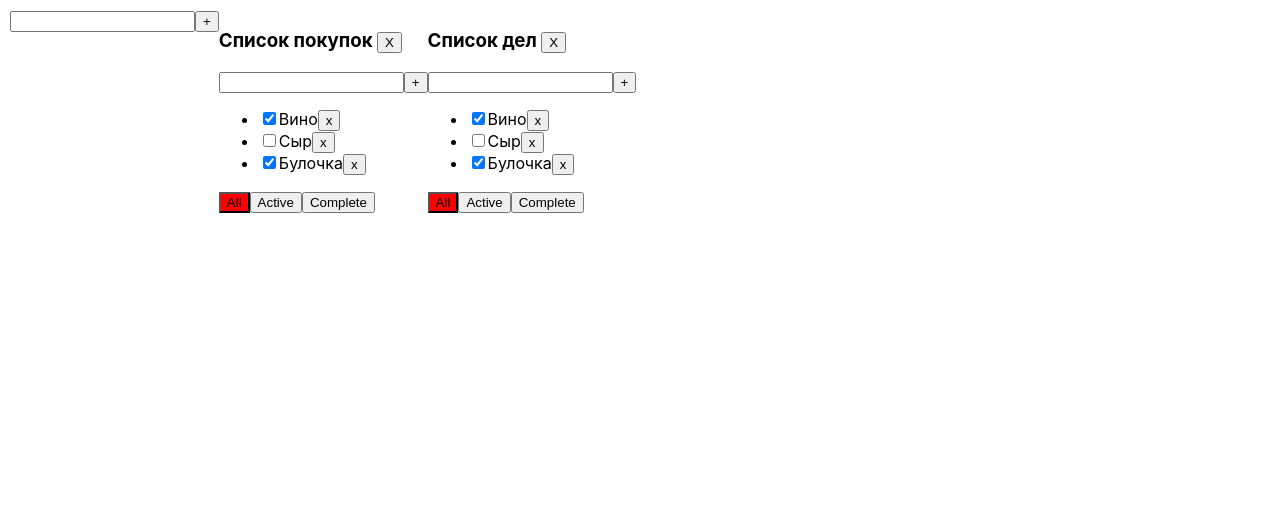
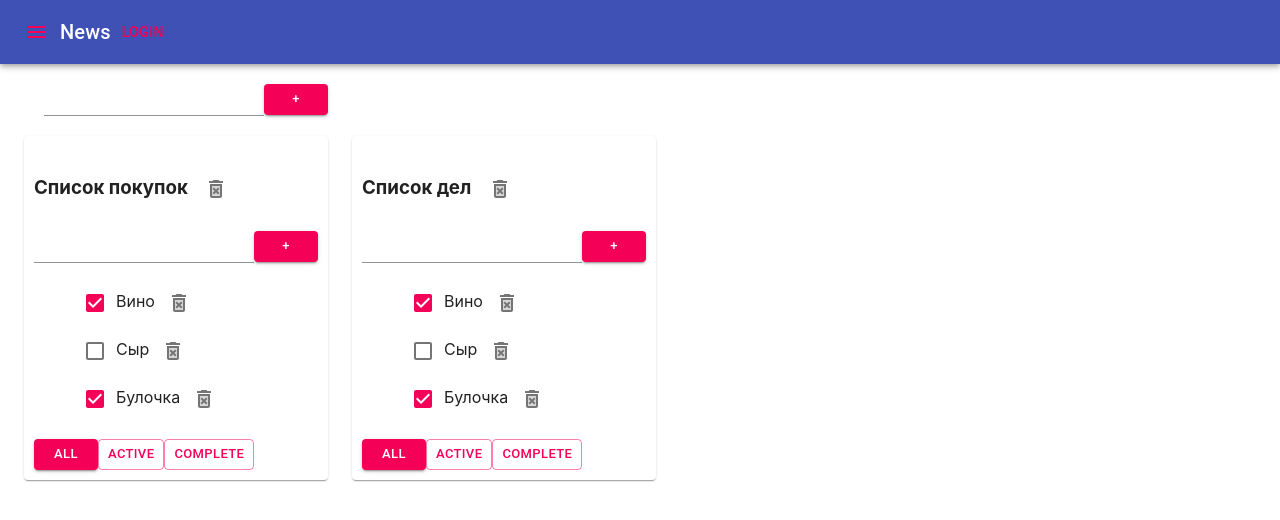
Before and after one commit to KrStasya/Todolist, a React (Create React App) app: page / in a window 1280 px wide. Shown: the top 520 px of the page. Built offline with nearby package versions, Linux system fonts and the light colour scheme.

Commit message:
Add material-ui

```diff
--- a/package.json
+++ b/package.json
@@ -3,6 +3,8 @@
   "version": "0.1.0",
   "private": true,
   "dependencies": {
+    "@material-ui/core": "^4.12.3",
+    "@material-ui/icons": "^4.11.2",
     "@testing-library/jest-dom": "^5.11.4",
     "@testing-library/react": "^11.1.0",
     "@testing-library/user-event": "^12.1.10",
--- a/src/AddItemForm.tsx
+++ b/src/AddItemForm.tsx
@@ -1,10 +1,11 @@
+import Button from "@material-ui/core/Button";
 import React, {ChangeEvent, KeyboardEvent, useState} from "react";
-import {Button} from "./Button";
+import {TextField} from "@material-ui/core";
 
 type AddItemFormType = {
     addItem: (title: string ) => void
+}
 
-}
 export function AddItemForm(props: AddItemFormType) {
     let [NewTaskTitle, setNewTaskTitle] = useState("")
     let [error, seterror] = useState<string | null>(null)
@@ -12,7 +13,7 @@ export function AddItemForm(props: AddItemFormType) {
         if (NewTaskTitle.trim() !== "") {
             props.addItem(NewTaskTitle)
             setNewTaskTitle("")
-        } else seterror("Ввидите название покупки")
+        } else seterror("Ввидите данные")
     }
 
     const onChangeAddTask = (e: ChangeEvent<HTMLInputElement>) => {
@@ -27,12 +28,18 @@ export function AddItemForm(props: AddItemFormType) {
 
     return (
         <div>
-            <input value={NewTaskTitle}
-                   onChange={onChangeAddTask}
-                   onKeyPress={onKeyPressAddTask}
-                   className={error ? "error" : ""}/>
-            <Button title={"+"} callback={addTask}/>
-            {error && <div className={error ? "error" : ""}>{error}</div>}
+            <TextField variant="standard"
+                      onChange={onChangeAddTask}
+                       onKeyPress={onKeyPressAddTask}
+                       error={!!error}
+                       helperText={error}
+            />
+            <Button onClick={addTask}
+                    variant="contained"
+                    size="small"
+                    color="secondary">{"+"}</Button>
+            {/*<Button title={"+"} callback={addTask}/>*/}
+
         </div>
     )
 }
--- a/src/App.css
+++ b/src/App.css
@@ -1,12 +1,3 @@
 .App {
-  display: flex;
-  padding: 10px;
+
 }
-.activefilter{
-  background-color: red;
-}
-
-.error{
-  color: red;
- border-color: red;
-}
--- a/src/App.tsx
+++ b/src/App.tsx
@@ -1,29 +1,31 @@
 import React, {useState} from 'react';
-import { v1 } from 'uuid';
+import {v1} from 'uuid';
 import './App.css';
 import {Todolist} from "./Todolist";
 import {AddItemForm} from "./AddItemForm";
+import {AppBar, Button, Container, Grid, IconButton, Paper, Toolbar, Typography} from "@material-ui/core";
+import {Menu} from "@material-ui/icons"
 
-export type tasksType={
-  id:string
-  isDone:boolean
-  title:string
+export type tasksType = {
+    id: string
+    isDone: boolean
+    title: string
 }
-export type filterType="All" | "Active" |"Complete"
-export type todolistType={
-  id:string
-  title:string
-  filter:filterType
+export type filterType = "All" | "Active" | "Complete"
+export type todolistType = {
+    id: string
+    title: string
+    filter: filterType
 }
-export type TaskaType= {[key:string] : Array<tasksType>}
+export type TaskaType = { [key: string]: Array<tasksType> }
 
 function App() {
-  let todolistID1=v1()
-  let todolistID2=v1()
-  let todolistID3=v1()
+    let todolistID1 = v1()
+    let todolistID2 = v1()
+    let todolistID3 = v1()
 
 
-  let [tasks,settasks]=useState<TaskaType>({
+    let [tasks, settasks] = useState<TaskaType>({
         [todolistID1]: [
             {id: v1(), isDone: true, title: "Вино"},
             {id: v1(), isDone: false, title: "Сыр"},
@@ -42,53 +44,81 @@ function App() {
         {id:v1(),isDone:true,title:"Булочка"},
       ])*/
 
-  let[todolist,settodolist]=useState<Array<todolistType>>([
-    {id:todolistID1,title:"Список покупок",filter:"All"},
-    {id:todolistID2,title:"Список дел",filter:"All"}
+    let [todolist, settodolist] = useState<Array<todolistType>>([
+        {id: todolistID1, title: "Список покупок", filter: "All"},
+        {id: todolistID2, title: "Список дел", filter: "All"}
     ])
 
-  function ChangeFilter(filter:filterType,todolistID:string) {
-    settodolist(todolist.map(m=>todolistID===m.id?{...m,filter:filter}:m))
+    function ChangeFilter(filter: filterType, todolistID: string) {
+        settodolist(todolist.map(m => todolistID === m.id ? {...m, filter: filter} : m))
     }
 
 
-  function removetask (id:string,todolistID:string) {
-   settasks({...tasks,[todolistID]:tasks[todolistID].filter(t=>t.id!==id)})
+    function removetask(id: string, todolistID: string) {
+        settasks({...tasks, [todolistID]: tasks[todolistID].filter(t => t.id !== id)})
     }
-function changeChecked(id:string,isDone:boolean,todolistID:string) {
-    settasks({...tasks,[todolistID]:tasks[todolistID].map(m=>m.id===id?{...m,isDone:isDone}:m)})
+
+    function changeChecked(id: string, isDone: boolean, todolistID: string) {
+        settasks({...tasks, [todolistID]: tasks[todolistID].map(m => m.id === id ? {...m, isDone: isDone} : m)})
     }
-function addTask(title:string,todolistID:string) {
- settasks({...tasks,[todolistID]:[{id:v1(),isDone:false,title:title.trim()},...tasks[todolistID]]})
+
+    function addTask(title: string, todolistID: string) {
+        settasks({...tasks, [todolistID]: [{id: v1(), isDone: false, title: title.trim()}, ...tasks[todolistID]]})
 
     }
 
-function removeTodolist(todolistID:string) {
-  settodolist(todolist.filter(m=>m.id!==todolistID))
+    function removeTodolist(todolistID: string) {
+        settodolist(todolist.filter(m => m.id !== todolistID))
         /*  delete tasks[todolistID]
           settasks({...tasks})*/
     }
-  function AddNewTodolist (title:string) {
-    settodolist([{id:todolistID3,title:title,filter:"All"},...todolist])
-    settasks({...tasks,[todolistID3]:[]})
+
+    function AddNewTodolist(title: string) {
+        settodolist([{id: todolistID3, title: title, filter: "All"}, ...todolist])
+        settasks({...tasks, [todolistID3]: []})
     }
 
-  function onChangeNewTitle(id:string,newtitle:string,todolistID:string) {
-    settasks({...tasks,[todolistID]:tasks[todolistID].map(m=>m.id===id?{...m,title:newtitle}:m)})
+    function onChangeNewTitle(id: string, newtitle: string, todolistID: string) {
+        settasks({...tasks, [todolistID]: tasks[todolistID].map(m => m.id === id ? {...m, title: newtitle} : m)})
     }
 
-  function onChangeNewTaskTitle(todolistID:string,newtitle:string){
-    settodolist(todolist.map(m=>m.id===todolistID?{...m,title:newtitle}:m))
+    function onChangeNewTaskTitle(todolistID: string, newtitle: string) {
+        settodolist(todolist.map(m => m.id === todolistID ? {...m, title: newtitle} : m))
     }
 
     return (
         <div className="App">
+            <AppBar position={"static"}>
+                <Toolbar>
+                    <IconButton
+                        size="medium"
+                        edge="start"
+                        color="secondary"
+                        aria-label="menu">
+                        <Menu/>
+                    </IconButton>
+                    <Typography variant="h6">
+                        News
+                    </Typography>
+                    <Button color="secondary">Login</Button>
+                </Toolbar>
+            </AppBar>
+
+            <Container fixed>
+                <Grid container style={{padding: "20px"}}>
                     <AddItemForm addItem={AddNewTodolist}/>
-      { todolist.map(m=>{
-        let filteredTasks=tasks[m.id]
-        if (m.filter==="Active") {filteredTasks=tasks[m.id].filter(f=>f.isDone)}
-        if (m.filter==="Complete") {filteredTasks=tasks[m.id].filter(f=>!f.isDone)}
-        return(
+                </Grid>
+                <Grid container spacing={3}>{
+                    todolist.map(m => {
+                        let filteredTasks = tasks[m.id]
+                        if (m.filter === "Active") {
+                            filteredTasks = tasks[m.id].filter(f => f.isDone)
+                        }
+                        if (m.filter === "Complete") {
+                            filteredTasks = tasks[m.id].filter(f => !f.isDone)
+                        }
+                        return <Grid item>
+                            <Paper style={{padding: "10px"}}>
                                 <Todolist
                                     key={m.id}
                                     todolistID={m.id}
@@ -101,10 +131,13 @@ function removeTodolist(todolistID:string) {
                                     addTask={addTask}
                                     removeTodolist={removeTodolist}
                                     onChangeNewTitle={onChangeNewTitle}
-                onChangeNewTaskTitle={onChangeNewTaskTitle}/>
-        )
+                                    onChangeNewTaskTitle={onChangeNewTaskTitle}
+                                /></Paper>
+                        </Grid>
                     })
                 }
+                </Grid>
+            </Container>
         </div>
     );
 }
--- a/src/Button.tsx
+++ b/src/Button.tsx
@@ -1,13 +1,15 @@
 import React from "react";
 import {filterType} from "./App";
+
+
 type ButtonPropsType={
     title:string
     callback:()=>void
     filter?:filterType
 }
 
-export function Button(props:ButtonPropsType) {
+export function Button (props:ButtonPropsType) {
     return (
-        <button onClick={props.callback} className={props.title===props.filter? "activefilter":""}>{props.title}</button>
+        <button  onClick={props.callback} className={props.title===props.filter? "activefilter":""}>{props.title}</button>
     )
 }
--- a/src/Todolist.tsx
+++ b/src/Todolist.tsx
@@ -1,62 +1,97 @@
-import React, {ChangeEvent, useState} from "react";
+import React, {ChangeEvent} from "react";
 import {filterType} from "./App";
-import {Button} from "./Button";
 import {AddItemForm} from "./AddItemForm";
 import {Editablespan} from "./Editablespan";
+import {Button, Checkbox, IconButton} from "@material-ui/core";
+import {DeleteForeverTwoTone} from "@material-ui/icons";
 
-type TasksType={
-    id:string
-    isDone:boolean
-    title:string
+
+type TasksType = {
+    id: string
+    isDone: boolean
+    title: string
+}
+type TodolistPropsType = {
+    title: string
+    todolistID: string
+    filter: filterType
+    tasks: Array<TasksType>
+    ChangeFilter: (filter: filterType, todolistID: string) => void
+    removetask: (id: string, todolistID: string) => void
+    changeChecked: (id: string, isDone: boolean, todolistID: string) => void
+    addTask: (title: string, todolistID: string) => void
+    removeTodolist: (todolistID: string) => void
+    onChangeNewTitle: (id: string, newtitle: string, todolistID: string) => void
+    onChangeNewTaskTitle: (todolistID: string, newtitle: string) => void
 }
 
-type TodolistPropsType={
-    title:string
-    todolistID:string
-    filter:filterType
-    tasks:Array<TasksType>
-    ChangeFilter:(filter:filterType,todolistID:string)=>void
-    removetask:(id:string,todolistID:string)=>void
-    changeChecked:(id:string,isDone:boolean,todolistID:string)=>void
-    addTask:(title:string,todolistID:string)=>void
-    removeTodolist:(todolistID:string)=>void
-    onChangeNewTitle:(id:string,newtitle:string,todolistID:string)=>void
-    onChangeNewTaskTitle:(todolistID:string,newtitle:string)=>void
-}
-export function Todolist(props:TodolistPropsType) {
+export function Todolist(props: TodolistPropsType) {
 
-    const SetAll=()=>{props.ChangeFilter("All",props.todolistID)}
-    const SetActive=()=>{props.ChangeFilter("Active",props.todolistID)}
-    const SetComplete=()=>{props.ChangeFilter("Complete",props.todolistID)}
+    const SetAll = () => {
+        props.ChangeFilter("All", props.todolistID)
+    }
+    const SetActive = () => {
+        props.ChangeFilter("Active", props.todolistID)
+    }
+    const SetComplete = () => {
+        props.ChangeFilter("Complete", props.todolistID)
+    }
 
-    const addTask=(title:string)=>{
-        props.addTask(title,props.todolistID)
+    const addTask = (title: string) => {
+        props.addTask(title, props.todolistID)
     }
-const onChangeNewTaskTitle=(newtitle:string)=>{props.onChangeNewTaskTitle(props.todolistID,newtitle)}
-const removeTodolist=()=>{props.removeTodolist(props.todolistID)}
+    const onChangeNewTaskTitle = (newtitle: string) => {
+        props.onChangeNewTaskTitle(props.todolistID, newtitle)
+    }
+    const removeTodolist = () => {
+        props.removeTodolist(props.todolistID)
+    }
     return (
         <div>
-                <h3> <Editablespan title={props.title} onChangeNewTitle={onChangeNewTaskTitle}/> <Button title={"X"} callback={removeTodolist}/></h3>
-           <AddItemForm addItem={addTask} />
+            <h3><Editablespan title={props.title} onChangeNewTitle={onChangeNewTaskTitle}/> <IconButton
+                onClick={removeTodolist}><DeleteForeverTwoTone/></IconButton> {/*<Button title={"X"} callback={removeTodolist}/>*/}
+            </h3>
+            <AddItemForm addItem={addTask}/>
             <div>
                 <ul>
-                    {props.tasks.map((m)=>{
-                        const removetask=()=>props.removetask(m.id,props.todolistID)
-                        const changeChecked=(e:ChangeEvent<HTMLInputElement>)=>{props.changeChecked(m.id,e.currentTarget.checked,props.todolistID)}
-                        const onChangeNewTitle=(newtitle:string,)=>{props.onChangeNewTitle(m.id,newtitle,props.todolistID)}
-                        return(
-                            <li key={m.id}><input type={"checkbox"}
-                                                  checked={m.isDone}
-                                                  onChange={changeChecked}/>
+                    {props.tasks.map((m) => {
+                        const removetask = () => props.removetask(m.id, props.todolistID)
+                        const changeChecked = (e: ChangeEvent<HTMLInputElement>) => {
+                            props.changeChecked(m.id, e.currentTarget.checked, props.todolistID)
+                        }
+                        const onChangeNewTitle = (newtitle: string,) => {
+                            props.onChangeNewTitle(m.id, newtitle, props.todolistID)
+                        }
+                        return (
+                            <div key={m.id}>
+                                <Checkbox
+                                    color={"secondary"}
+                                    checked={m.isDone}
+                                    onChange={changeChecked}/>
                                 <Editablespan title={m.title} onChangeNewTitle={onChangeNewTitle}/>
-                                <Button title={"x"} callback={removetask}/>
-                            </li>
+                                {/*<Button title={"x"} callback={removetask}/>*/}
+                                <IconButton onClick={removetask}><DeleteForeverTwoTone/></IconButton>
+                            </div>
                         )
                     })}
                 </ul>
-                <Button title={"All"} filter={props.filter} callback={SetAll} />
+
+
+                <Button color="secondary"
+                        size={"small"}
+                        variant={props.filter === 'All' ? 'contained' : 'outlined'}
+                        onClick={SetAll}>All</Button>
+                <Button color="secondary"
+                        size={"small"}
+                        variant={props.filter === 'Active' ? 'contained' : 'outlined'}
+                        onClick={SetActive}>Active</Button>
+                <Button color="secondary"
+                        size={"small"}
+                        variant={props.filter === 'Complete' ? 'contained' : 'outlined'}
+                        onClick={SetComplete}>Complete</Button>
+                {/*    <Button title={"All"} filter={props.filter} callback={SetAll} />
                 <Button title={"Active"} filter={props.filter} callback={SetActive} />
-                <Button title={"Complete"} filter={props.filter} callback={SetComplete} />
+                <Button title={"Complete"} filter={props.filter} callback={SetComplete} />*/}
             </div>
 
 
```
Also changed, not shown: src/Editablespan.tsx (+18 -7 lines), 1 other file (tests, documents, lock files or other folders). Lines whose indentation alone changed are shown as unchanged.
